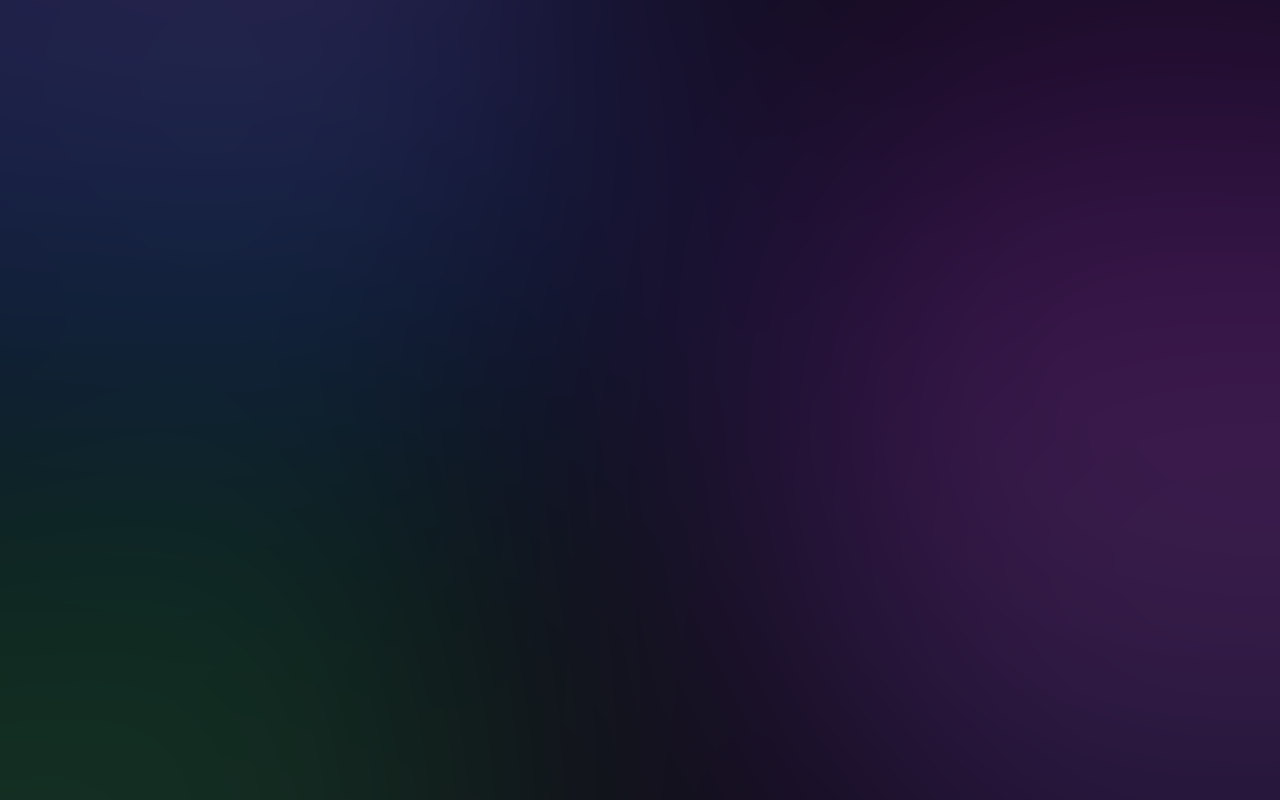
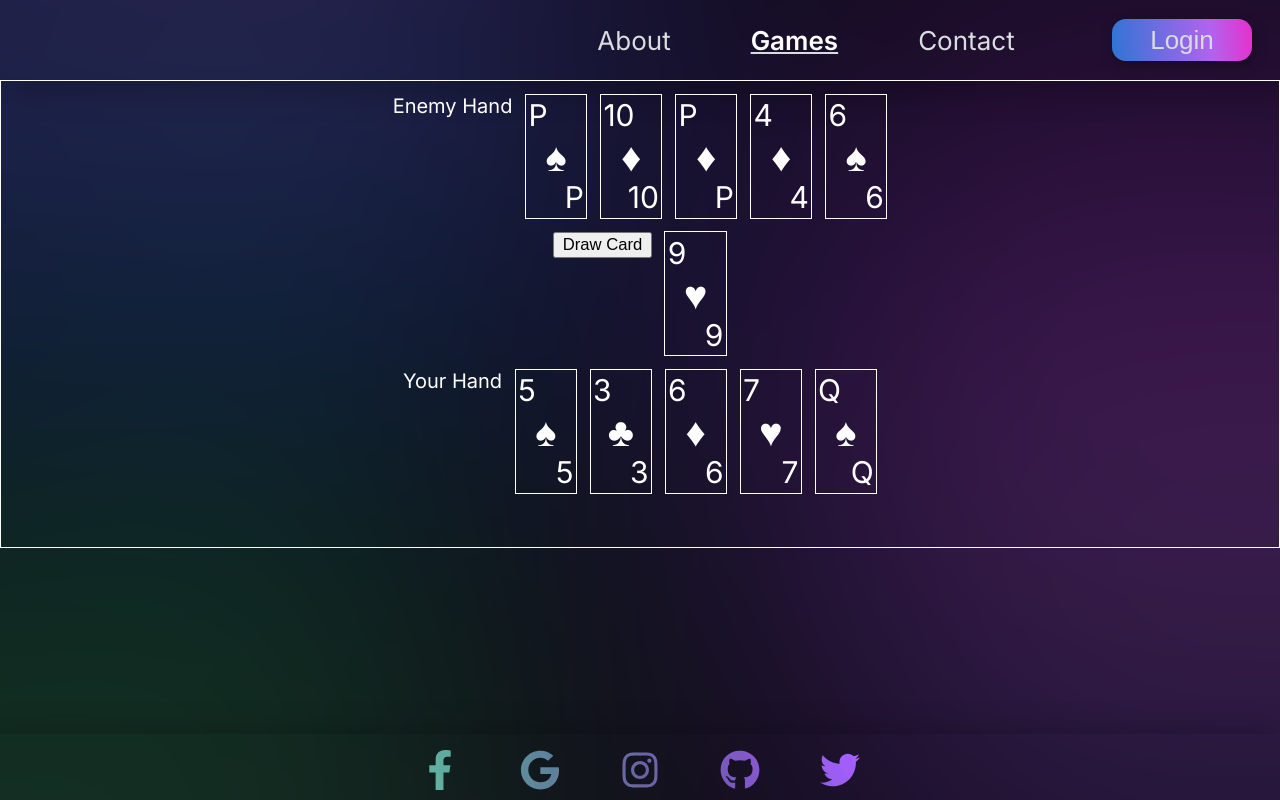
Before and after one commit to nejcintihar/projektna_naloga, a React (Vite) app: page /games/crazy8 in a window 1280 px wide. Before the commit this address had no page. Built offline with nearby package versions, Linux system fonts and the light colour scheme.

Commit message:
Added cray8

```diff
--- a/src/App.jsx
+++ b/src/App.jsx
@@ -10,6 +10,7 @@ import About from "./Components/About"
 import Games from "./Components/Games"
 import Contact from "./Components/Contact"
 import SnakeGame from "./Components/Games/SnakeGame"
+import Crazy8 from "./Components/Games/Crazy8"
 
 function App() {
 
@@ -24,6 +25,7 @@ function App() {
             <Route path="tenzies" element={<Tenzies />} />
             <Route path="tictactoe" element={<TicTacToe />} />
             <Route path="snakegame" element={<SnakeGame />} />
+            <Route path="crazy8" element={<Crazy8/>} />
           </Route>
           <Route path="contact" element={<Contact />} />
         </Route>
--- a/src/Components/Games/crazy8.jsx
+++ b/src/Components/Games/crazy8.jsx
@@ -0,0 +1,357 @@
+import "../../styles/crazy8.css";
+import React, {
+  useState,
+  useEffect,
+} from "react";
+
+const deck = [
+  { value: "A", suit: "diamonds" },
+  { value: "2", suit: "diamonds" },
+  { value: "3", suit: "diamonds" },
+  { value: "4", suit: "diamonds" },
+  { value: "5", suit: "diamonds" },
+  { value: "6", suit: "diamonds" },
+  { value: "7", suit: "diamonds" },
+  { value: "8", suit: "diamonds" },
+  { value: "9", suit: "diamonds" },
+  { value: "10", suit: "diamonds" },
+  { value: "P", suit: "diamonds" },
+  { value: "Q", suit: "diamonds" },
+  { value: "K", suit: "diamonds" },
+  { value: "A", suit: "clubs" },
+  { value: "2", suit: "clubs" },
+  { value: "3", suit: "clubs" },
+  { value: "4", suit: "clubs" },
+  { value: "5", suit: "clubs" },
+  { value: "6", suit: "clubs" },
+  { value: "7", suit: "clubs" },
+  { value: "8", suit: "clubs" },
+  { value: "9", suit: "clubs" },
+  { value: "10", suit: "clubs" },
+  { value: "P", suit: "clubs" },
+  { value: "Q", suit: "clubs" },
+  { value: "K", suit: "clubs" },
+  { value: "A", suit: "hearts" },
+  { value: "2", suit: "hearts" },
+  { value: "3", suit: "hearts" },
+  { value: "4", suit: "hearts" },
+  { value: "5", suit: "hearts" },
+  { value: "6", suit: "hearts" },
+  { value: "7", suit: "hearts" },
+  { value: "8", suit: "hearts" },
+  { value: "9", suit: "hearts" },
+  { value: "10", suit: "hearts" },
+  { value: "P", suit: "hearts" },
+  { value: "Q", suit: "hearts" },
+  { value: "K", suit: "hearts" },
+  { value: "A", suit: "spades" },
+  { value: "2", suit: "spades" },
+  { value: "3", suit: "spades" },
+  { value: "4", suit: "spades" },
+  { value: "5", suit: "spades" },
+  { value: "6", suit: "spades" },
+  { value: "7", suit: "spades" },
+  { value: "8", suit: "spades" },
+  { value: "9", suit: "spades" },
+  { value: "10", suit: "spades" },
+  { value: "P", suit: "spades" },
+  { value: "Q", suit: "spades" },
+  { value: "K", suit: "spades" },
+];
+
+function shuffleDeck() {
+  for (
+    let i = deck.length - 1;
+    i > 0;
+    i--
+  ) {
+    const j = Math.floor(
+      Math.random() * (i + 1)
+    );
+    [deck[i], deck[j]] = [
+      deck[j],
+      deck[i],
+    ];
+  }
+}
+
+function getSuitSymbol(suit) {
+  switch (suit) {
+    case "hearts":
+      return "♥";
+    case "diamonds":
+      return "♦";
+    case "clubs":
+      return "♣";
+    case "spades":
+      return "♠";
+    default:
+      return "";
+  }
+}
+
+function Game() {
+  const [discardPile, setDiscardPile] =
+    useState([]);
+  const [playerHand, setPlayerHand] =
+    useState([]);
+  const [enemyHand, setEnemyHand] =
+    useState([]);
+
+  const [player_turn, setPlayerTurn] =
+    useState("Your");
+
+  const [draw_limit, setDrawLimit] =
+    useState(0);
+
+  useEffect(() => {
+    startGame();
+  }, []);
+
+  function dealCards() {
+    let newPlayerHand = [];
+    let newEnemyHand = [];
+    for (let i = 0; i < 10; i++) {
+      let card = deck.shift();
+      let newCard = {
+        value: card.value,
+        suit: card.suit,
+        onClick: (card) =>
+          playCard(card),
+      };
+      if (i < 5) {
+        newPlayerHand.push(newCard);
+      } else {
+        newEnemyHand.push(newCard);
+      }
+    }
+    setPlayerHand(newPlayerHand);
+    setEnemyHand(newEnemyHand);
+  }
+
+  function discardPileDeck() {
+    let card = deck.shift();
+    let newCard = {
+      value: card.value,
+      suit: card.suit,
+      onClick: (card) => playCard(card),
+    };
+    setDiscardPile([newCard]);
+  }
+
+  function startGame() {
+    shuffleDeck();
+    dealCards();
+    discardPileDeck();
+  }
+
+  function playCard(card) {
+    setDiscardPile((discardPile) => [
+      ...discardPile,
+      card,
+    ]);
+    setPlayerHand((hand) =>
+      hand.filter((c) => c !== card)
+    );
+
+    setEnemyHand((hand) =>
+      hand.filter((c) => c !== card)
+    );
+  }
+
+  function playCard_player(card) {
+    if (player_turn === "Your") {
+      setPlayerTurn("Opponent");
+      setDiscardPile((discardPile) => [
+        ...discardPile,
+        card,
+      ]);
+      setPlayerHand((hand) =>
+        hand.filter((c) => c !== card)
+      );
+      setDrawLimit(0);
+    } else {
+      alert("Wait for Opponent's turn");
+    }
+  }
+
+  function playCard_enemy(card) {
+    if (player_turn === "Opponent") {
+      setPlayerTurn("Your");
+      setDiscardPile((discardPile) => [
+        ...discardPile,
+        card,
+      ]);
+      setEnemyHand((hand) =>
+        hand.filter((c) => c !== card)
+      );
+      setDrawLimit(0);
+    } else {
+      alert("Wait for player's turn");
+    }
+  }
+
+  function drawCard() {
+    if (draw_limit < 3) {
+      if (player_turn == "Your") {
+        let card = deck.shift();
+        let newCard = {
+          value: card.value,
+          suit: card.suit,
+          onClick: (card) =>
+            playCard(card),
+        };
+        setPlayerHand((hand) => [
+          ...hand,
+          newCard,
+        ]);
+      }
+
+      if (player_turn == "Opponent") {
+        let card = deck.shift();
+        let newCard = {
+          value: card.value,
+          suit: card.suit,
+          onClick: (card) =>
+            playCard(card),
+        };
+        setEnemyHand((hand) => [
+          ...hand,
+          newCard,
+        ]);
+      }
+      setDrawLimit(draw_limit + 1);
+    } else {
+      alert(
+        "Your out of draws. Players switched"
+      );
+      if (player_turn == "Opponent") {
+        setPlayerTurn("Your");
+      }
+      if (player_turn == "Your") {
+        setPlayerTurn("Opponent");
+      }
+      setDrawLimit(0);
+    }
+  }
+
+  return (
+    <div className="game">
+      <div className="enemy-hand">
+        <div className="hand-title">
+          Enemy Hand
+        </div>
+        <div className="hand">
+          {enemyHand.map(
+            (card, index) => (
+              <div
+                className="card enemy-card"
+                key={index}
+                onClick={() =>
+                  playCard_enemy(card)
+                }
+              >
+                <div className="top-left-enemy">
+                  {card.value}
+                </div>
+                <div className="center-enemy">
+                  {getSuitSymbol(
+                    card.suit
+                  )}
+                </div>
+                <div className="bottom-right-enemy">
+                  {card.value}
+                </div>
+              </div>
+            )
+          )}
+        </div>
+      </div>
+
+      <div className="container">
+        <center>
+          <button
+            className="deck"
+            onClick={drawCard}
+          >
+            Draw Card
+          </button>
+        </center>
+        <div className="discard-pile">
+          <div className="discard-pile-card">
+            {discardPile.length > 0 ? (
+              <>
+                <div className="top-left">
+                  {
+                    discardPile[
+                      discardPile.length -
+                        1
+                    ].value
+                  }
+                </div>
+                <div className="center">
+                  {getSuitSymbol(
+                    discardPile[
+                      discardPile.length -
+                        1
+                    ].suit
+                  )}
+                </div>
+                <div className="bottom-right">
+                  {
+                    discardPile[
+                      discardPile.length -
+                        1
+                    ].value
+                  }
+                </div>
+              </>
+            ) : (
+              <div className="no-card">
+                No card played yet
+              </div>
+            )}
+          </div>
+        </div>
+      </div>
+
+      <div className="player-hand">
+        <div className="hand-title">
+          Your Hand
+        </div>
+        <div className="hand">
+          {playerHand.map(
+            (card, index) => (
+              <div
+                className="card"
+                key={index}
+                onClick={() =>
+                  playCard_player(card)
+                }
+              >
+                <div className="top-left">
+                  {card.value}
+                </div>
+                <div className="center">
+                  {getSuitSymbol(
+                    card.suit
+                  )}
+                </div>
+                <div className="bottom-right">
+                  {card.value}
+                </div>
+              </div>
+            )
+          )}
+        </div>
+      </div>
+      <marquee>
+        <h2>
+          It's `{player_turn}` turn.
+        </h2>
+      </marquee>
+    </div>
+  );
+}
+
+export default Game;
--- a/src/styles/crazy8.css
+++ b/src/styles/crazy8.css
@@ -0,0 +1,104 @@
+.game {
+  justify-content: space-between;
+  border: 1px solid white;
+}
+
+.player-hand,
+.enemy-hand {
+  margin: 10px;
+  display: flex;
+  justify-content: center;
+  flex-wrap: wrap;
+  color: white;
+  gap: 10px;
+}
+
+.enemyHand {
+  margin-bottom: 2em;
+}
+
+.hand {
+  display: flex;
+  flex-wrap: wrap;
+  gap: 10px;
+  color: white;
+}
+
+.card {
+  width: 50px;
+  height: 100px;
+  border: 1px solid white;
+  position: relative;
+  color: white;
+}
+
+.top-left,
+.top-left-enemy,
+.bottom-right,
+.bottom-right-enemy {
+  position: absolute;
+  font-size: 1.5em;
+}
+
+.top-left,
+.top-left-enemy {
+  top: 2px;
+  left: 2px;
+}
+
+.bottom-right,
+.bottom-right-enemy {
+  bottom: 2px;
+  right: 2px;
+}
+
+.center,
+.center-enemy {
+  font-size: 2em;
+  position: absolute;
+  top: 50%;
+  left: 50%;
+  transform: translate(-50%, -50%);
+}
+
+.middle-game {
+  display: flex;
+  justify-content: center;
+  padding: 10px;
+}
+
+.discard-pile {
+  display: flex;
+  flex-wrap: wrap;
+  background-size: cover;
+}
+
+.discard-pile-card {
+  width: 50px;
+  height: 100px;
+  border: 1px solid white;
+  position: relative;
+  color: white;
+}
+
+.container {
+  display: flex;
+  justify-content: center;
+  margin: 10px;
+}
+
+.deck img {
+  display: flex;
+  width: 50px;
+  height: 100px;
+  border: 1px solid white;
+  margin: 0 10px 10px 0;
+}
+
+.deck {
+  margin-right: 10px;
+}
+
+h2 {
+  color: white;
+}
```
